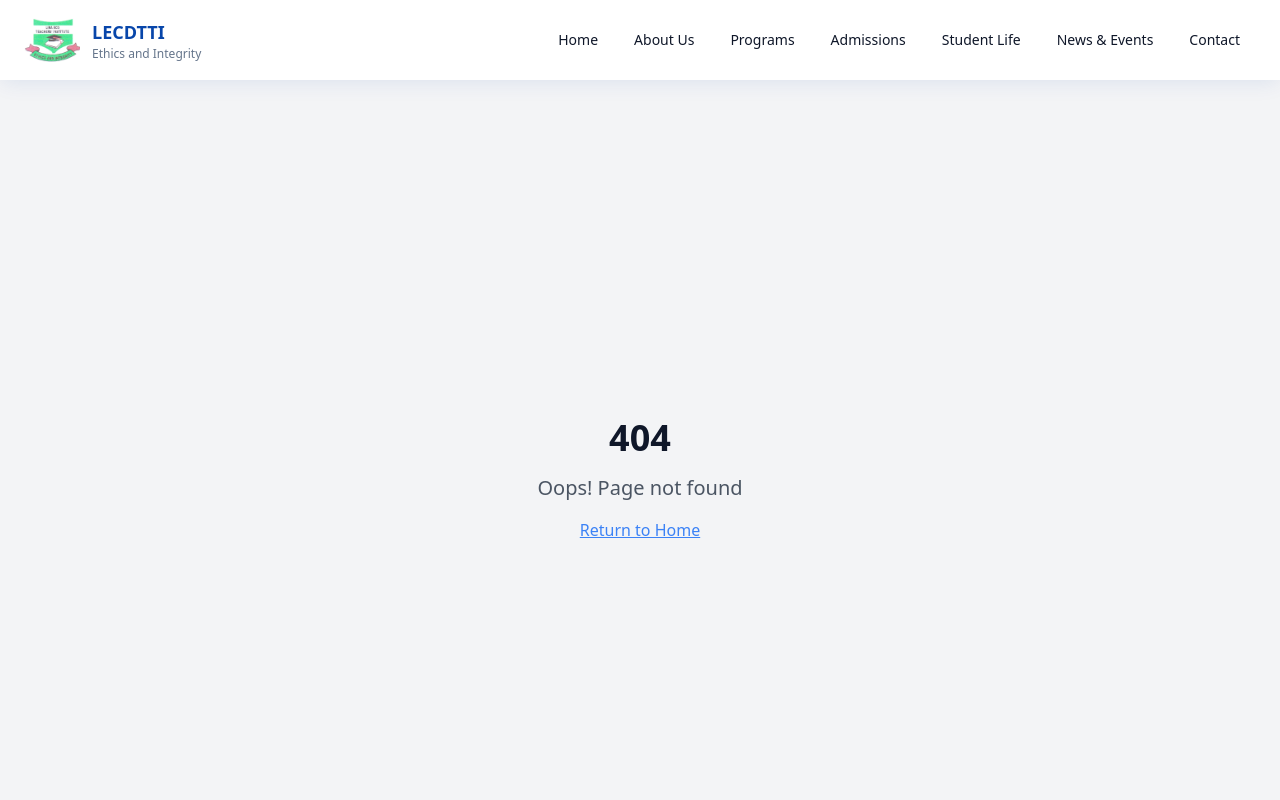
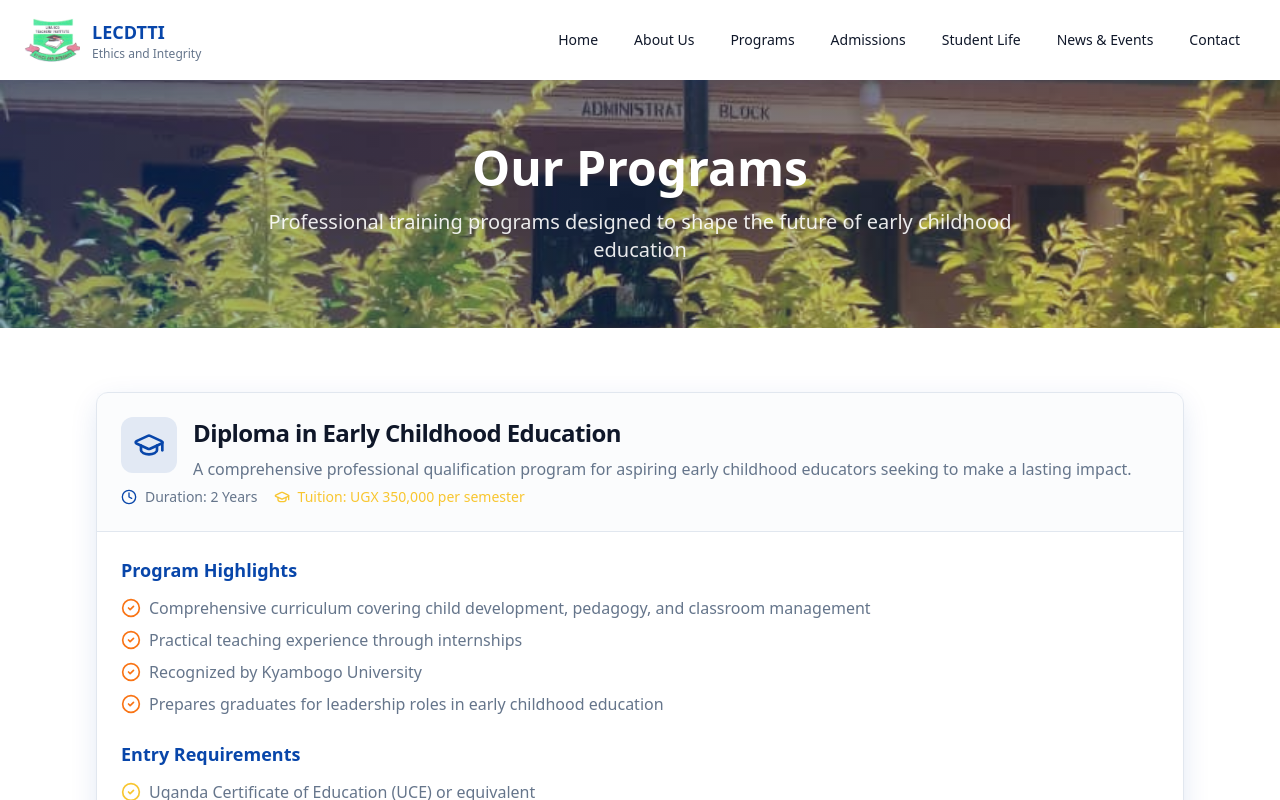
Before and after one commit to maxwellokello55-rgb/lecdtti, a React (Vite) app: page /programs in a window 1280 px wide. Shown: the top 800 px of the page. Built offline with nearby package versions, Linux system fonts and the light colour scheme; the HTML template or start-up script is replaced by a standard one.

Commit message:
Fix 404 errors on pages

```diff
--- a/src/App.tsx
+++ b/src/App.tsx
@@ -6,6 +6,10 @@ import { BrowserRouter, Routes, Route } from "react-router-dom";
 import Navigation from "./components/Navigation";
 import Footer from "./components/Footer";
 import Home from "./pages/Home";
+import About from "./pages/About";
+import Programs from "./pages/Programs";
+import Admissions from "./pages/Admissions";
+import StudentLife from "./pages/StudentLife";
 import Contact from "./pages/Contact";
 import NewsEvents from "./pages/NewsEvents";
 import NotFound from "./pages/NotFound";
@@ -46,6 +50,11 @@ const App = () => (
           <main className="flex-grow">
             <Routes>
               <Route path="/" element={<Home />} />
+              {/* Main Pages */}
+              <Route path="/about" element={<About />} />
+              <Route path="/programs" element={<Programs />} />
+              <Route path="/admissions" element={<Admissions />} />
+              <Route path="/student-life" element={<StudentLife />} />
               {/* About Routes */}
               <Route path="/about/who-we-are" element={<WhoWeAre />} />
               <Route path="/about/mission-vision" element={<MissionVision />} />
```
